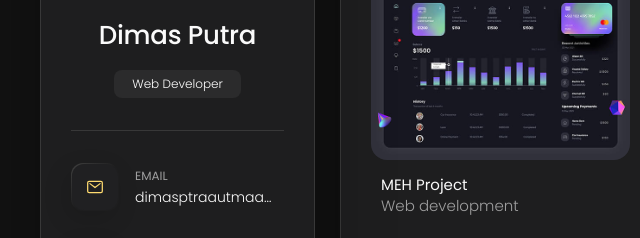
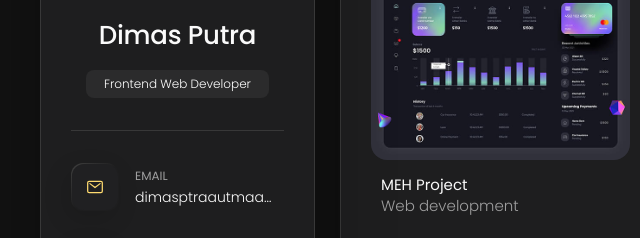
Before and after one commit to stresslo/portfolio, a plain HTML site: page index.html in a window 1280 px wide. Shown: the part 277-515 px from the top of the page, 0-640 px from the left. Drawn offline with nearby package versions, Linux system fonts and the light colour scheme; no server answers.

Commit message:
upload file

```diff
--- a/index.html
+++ b/index.html
@@ -62,7 +62,7 @@
         <div class="info-content">
           <h1 class="name" title="Richard hanrick">Dimas Putra</h1>
 
-          <p class="title">Web Developer</p>
+          <p class="title">Frontend Web Developer</p>
         </div>
 
         <button class="info_more-btn" data-sidebar-btn>
```
